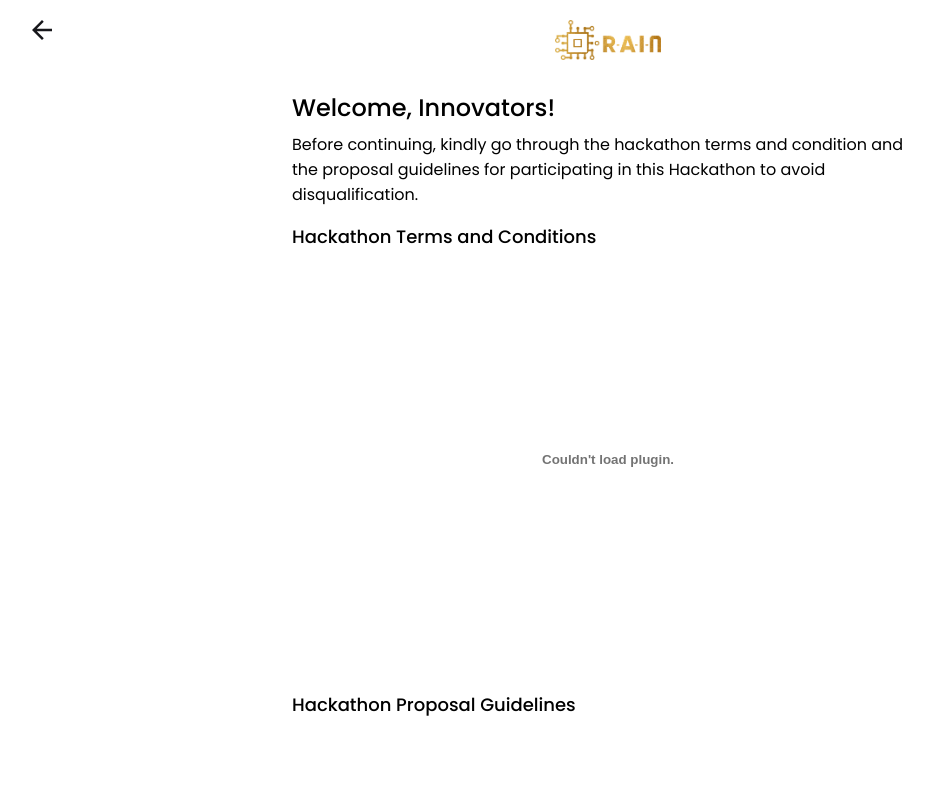
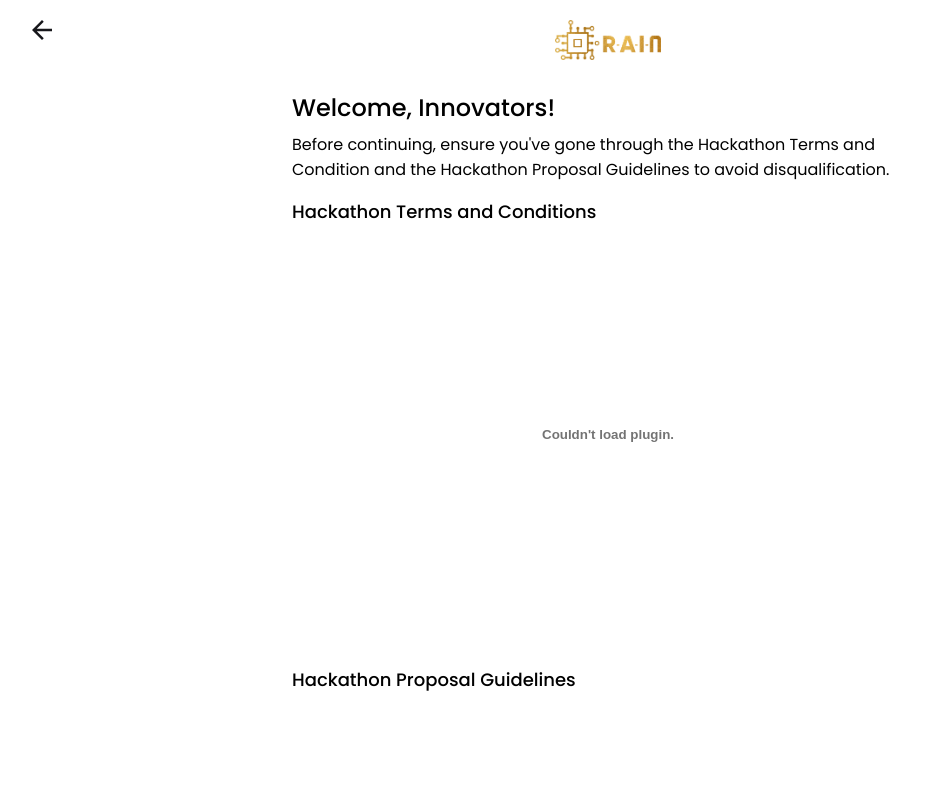
Before and after one commit to Moshood-Kausar/rain-hackathon, a Next.js app: page /register in a window 1280 px wide. Shown: the top 800 px of the page, without its empty margins (32-965 px from the left). Built offline with nearby package versions, Linux system fonts and the light colour scheme.

Commit message:
fix: fixed thematic area and size

```diff
--- a/app/components/Form/FormSummary.jsx
+++ b/app/components/Form/FormSummary.jsx
@@ -111,7 +111,7 @@ export const SummaryPage = ({ formData, setStep, loading }) => {
         </div>
       </section>
 
-      <div className="flex justify-end pr-5">
+      <div className="flex justify-end md:pr-5">
         <button
           disabled={loading}
           type="submit"
--- a/app/components/Form/Step3.jsx
+++ b/app/components/Form/Step3.jsx
@@ -27,11 +27,11 @@ export default function Step3({
   return (
     <div>
       <h2 className="text-lg md:text-xl font-medium mb-6">
-        Specialization & Proposal Submission
+        Project Focus & Proposal Submission
       </h2>
 
       <div className="mb-4">
-        <label className="block mb-2">Area of Specialization</label>
+        <label className="block mb-2">Thematic Area of Project Focus</label>
         <div className="flex flex-col">
           {specializations.map((option) => (
             <div key={option.name} className="inline-flex items-center">
@@ -72,7 +72,7 @@ export default function Step3({
           ) : (
             <p className="text-gray-500 text-center flex flex-col justify-center">
               <Cloud />
-              Click to select document (max 5Mb)
+              Click to select document (max. 5MB)
             </p>
           )}
         </label>
--- a/app/register/page.jsx
+++ b/app/register/page.jsx
@@ -365,9 +365,8 @@ export default function Registration() {
                       Welcome, Innovators!
                     </h1>
                     <p>
-                      Before continuing, kindly go through the hackathon terms
-                      and condition and the proposal guidelines for
-                      participating in this Hackathon to avoid disqualification.
+                      Before continuing, ensure you&apos;ve gone through the Hackathon Terms
+                      and Condition and the Hackathon Proposal Guidelines to avoid disqualification.
                     </p>
                   </div>
                   <div className="mt-4">
```
